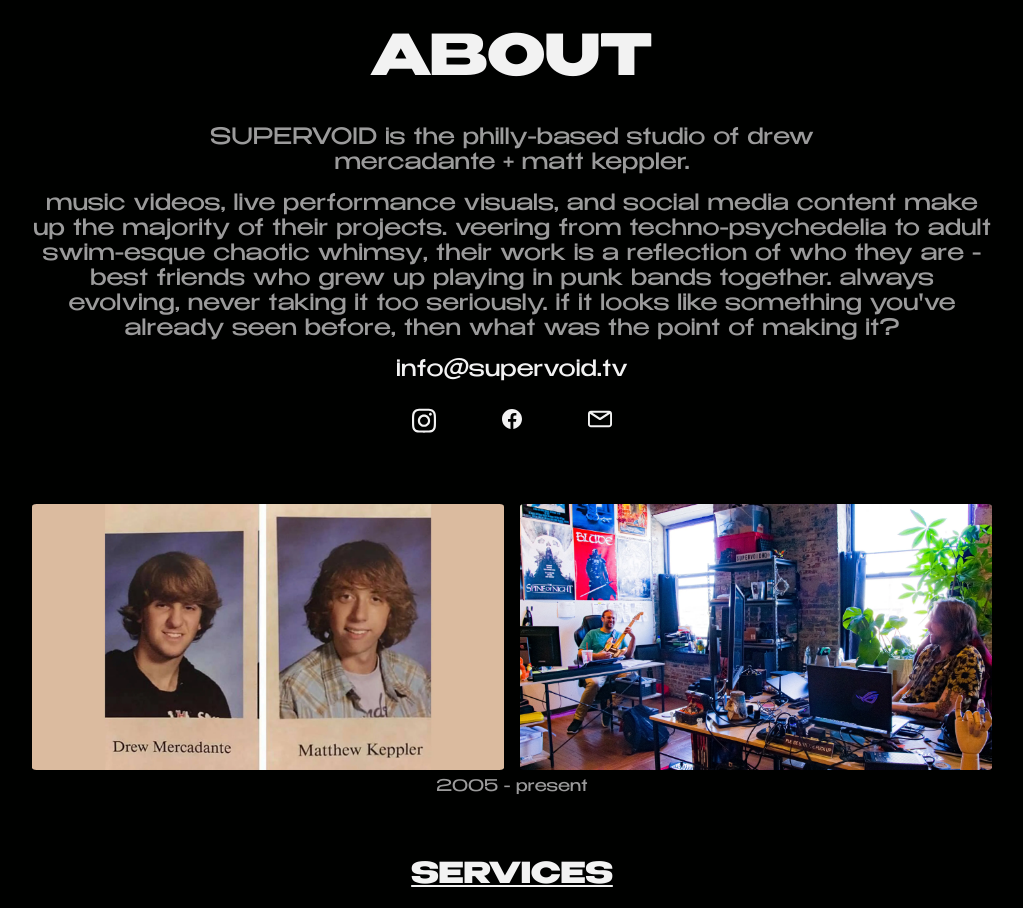
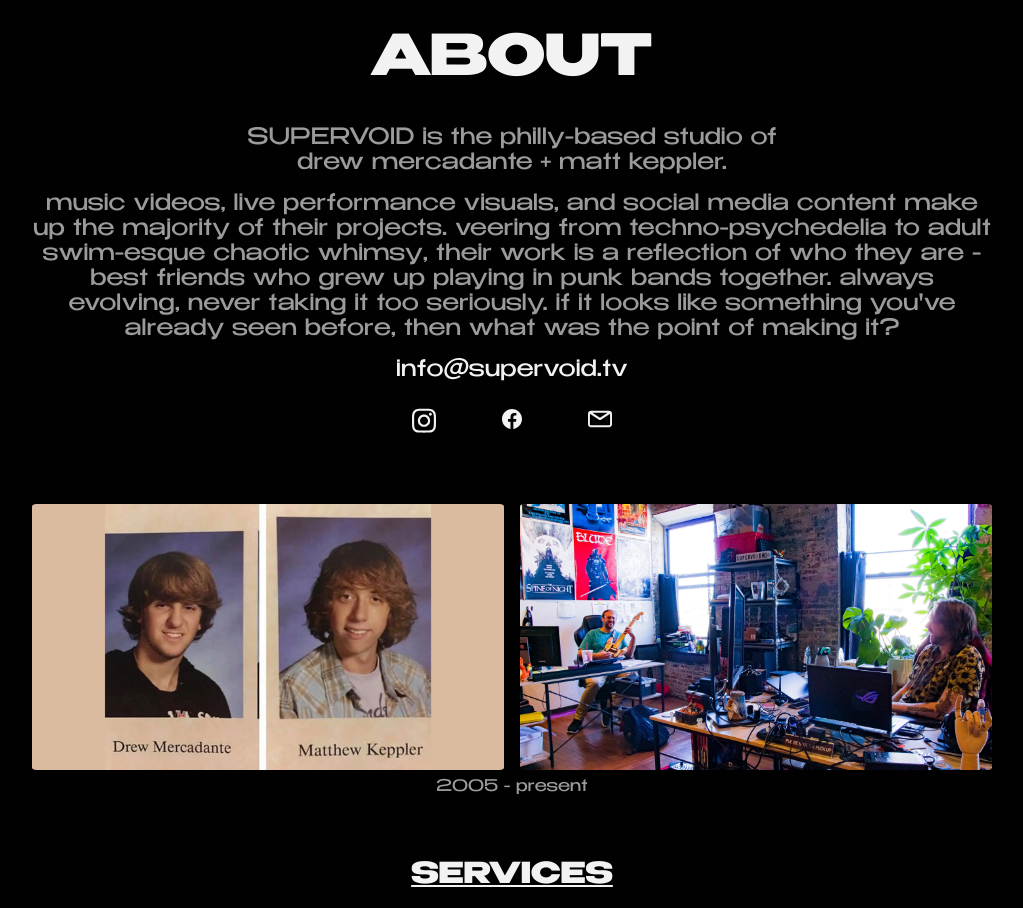
Before and after one commit to joshnussbaum89/supervoid, a Next.js app: page / in a window 1280 px wide. Shown: the part 6960-7868 px from the top of the page, without its empty margins (128-1151 px from the left). Built offline with nearby package versions, Linux system fonts and the light colour scheme.

Commit message:
'about' text width

```diff
--- a/components/About/About.module.css
+++ b/components/About/About.module.css
@@ -26,7 +26,13 @@
 }
 
 .about p:first-of-type {
-  max-width: 48rem;
+  max-width: 26rem;
+}
+
+@media (min-width: 768px) {
+  .about p:first-of-type {
+    max-width: 37rem;
+  }
 }
 
 .about span {
```
